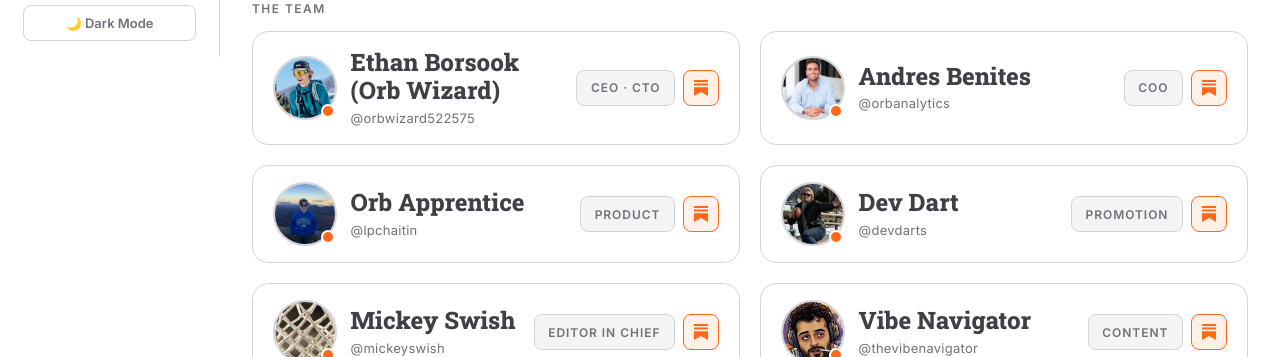
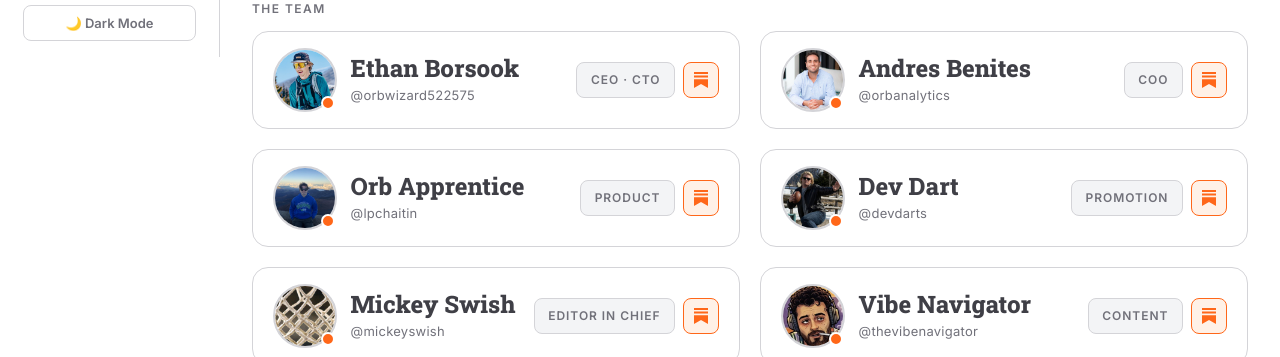
Before and after one commit to Orb-Analytics/orb-analytics-web, a plain HTML site: page about.html in a window 1280 px wide. Shown: the part 743-1100 px from the top of the page. Drawn offline with Linux system fonts and the light colour scheme; no server answers.

Commit message:
Use Ethan Borsook as the CEO card name
Drop the Orb Wizard parenthetical from the name and the photo alt text.

Co-authored-by: Andres Benites <CoverCam@users.noreply.github.com>

```diff
--- a/about.html
+++ b/about.html
@@ -409,12 +409,12 @@
                 <div class="member-photo-wrap">
                 <img class="member-photo"
                   src="assets/team/ethan-borsook.jpg"
-                  alt="Ethan Borsook (Orb Wizard)"
+                  alt="Ethan Borsook"
                   onerror="this.style.display='none';this.nextElementSibling.style.display='flex'" />
                 <div class="member-avatar" style="display:none">EB</div>
                 </div>
                 <div class="member-info">
-                  <div class="member-name">Ethan Borsook (Orb Wizard)</div>
+                  <div class="member-name">Ethan Borsook</div>
                   <div class="member-handle">@orbwizard522575</div>
                 </div>
               </div>
```
